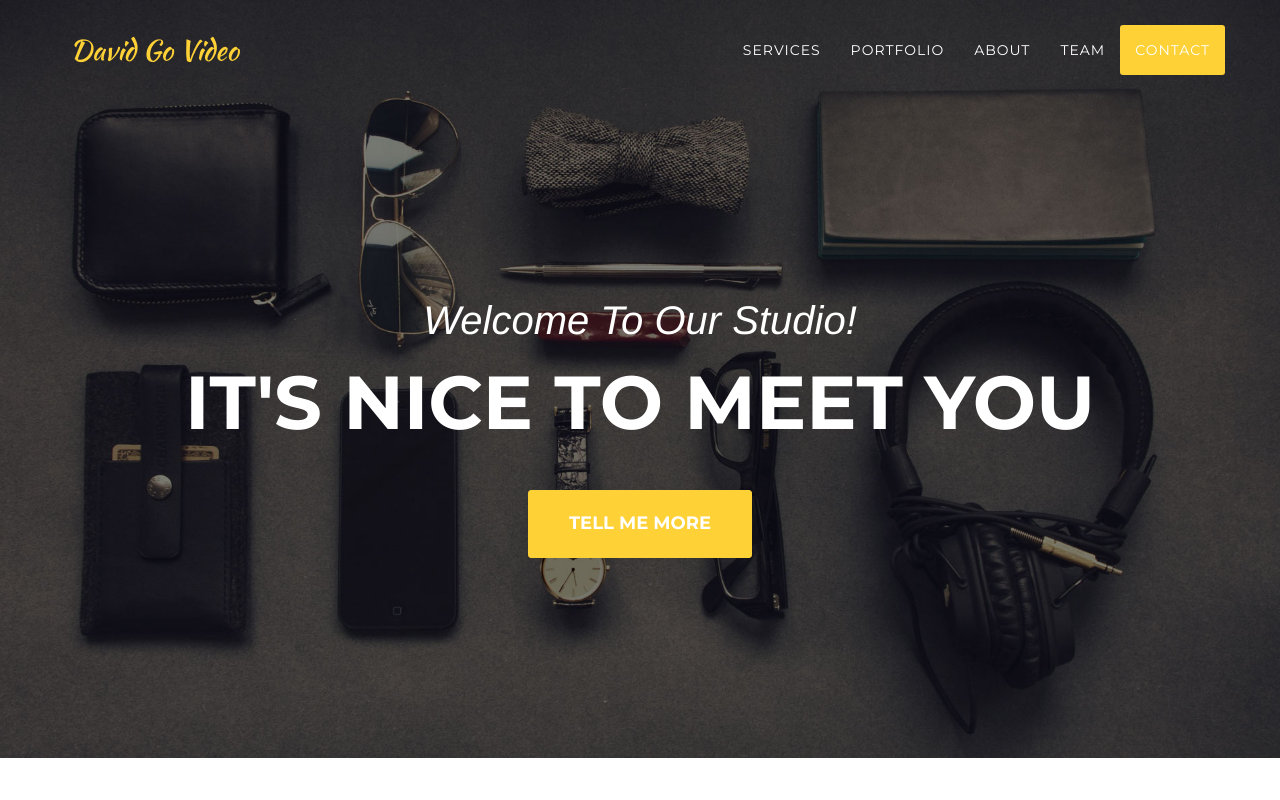
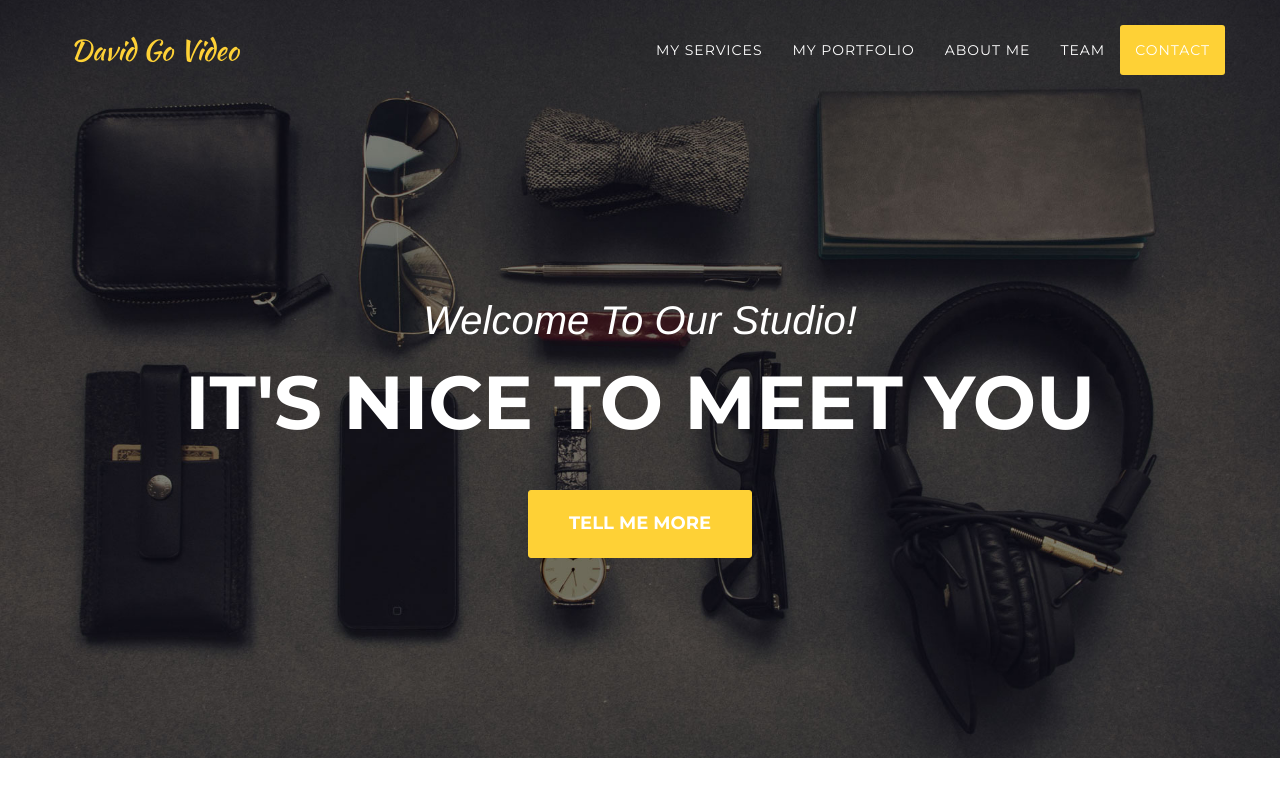
Before and after one commit to Evad241030/videoPortfolio, a website: page index.html in a window 1280 px wide. Shown: the top 800 px of the page. Drawn offline with nearby package versions, Linux system fonts and the light colour scheme; a web font is replaced by a local one.

Commit message:
Added me

```diff
--- a/index.html
+++ b/index.html
@@ -53,13 +53,13 @@
                         <a href="#page-top"></a>
                     </li>
                     <li>
-                        <a class="page-scroll" href="#services">Services</a>
+                        <a class="page-scroll" href="#services">My Services</a>
                     </li>
                     <li>
-                        <a class="page-scroll" href="#portfolio">Portfolio</a>
+                        <a class="page-scroll" href="#portfolio">My Portfolio</a>
                     </li>
                     <li>
-                        <a class="page-scroll" href="#about">About</a>
+                        <a class="page-scroll" href="#about">About Me</a>
                     </li>
                     <li>
                         <a class="page-scroll" href="#team">Team</a>
```
